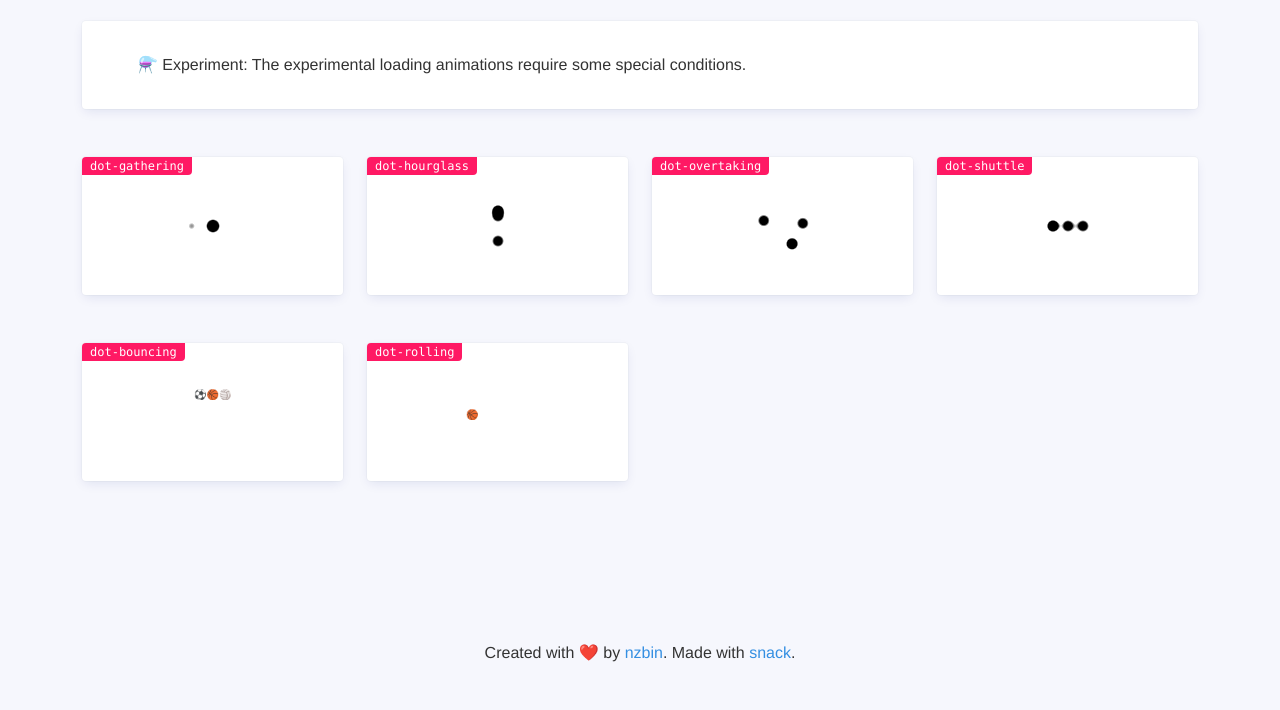
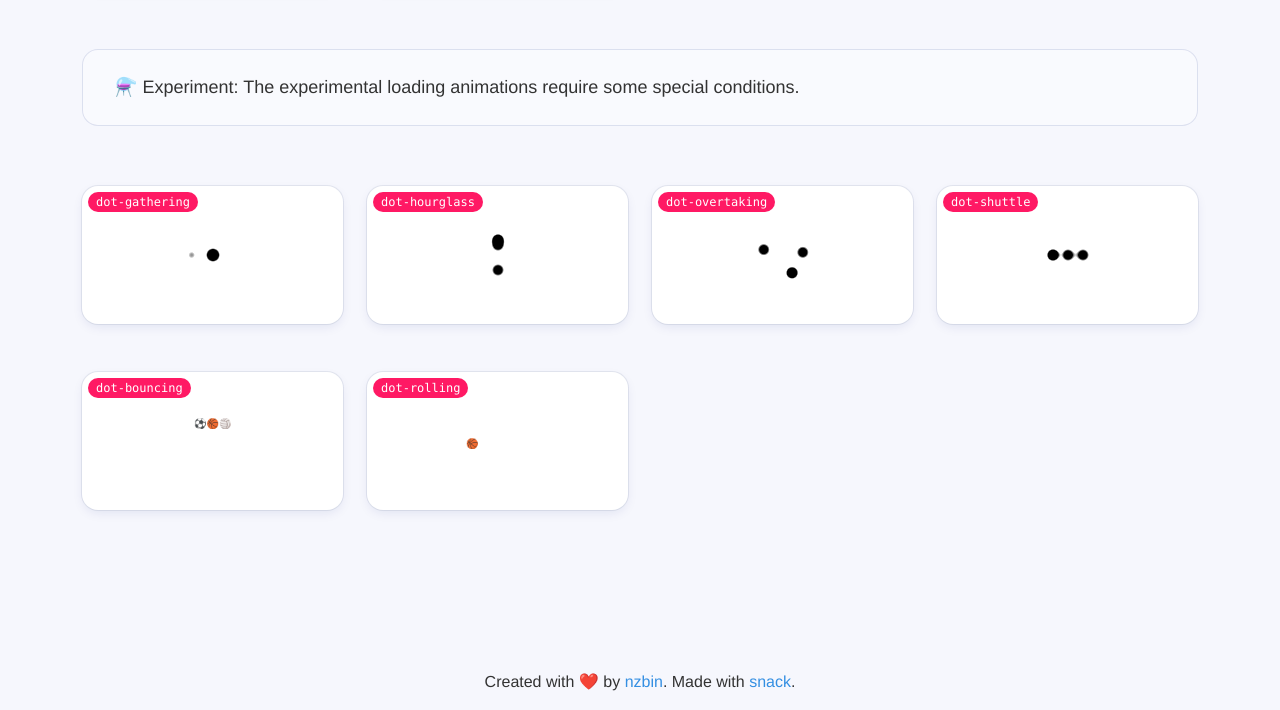
Before and after one commit to nzbin/three-dots, a plain HTML site: page index.html in a window 1280 px wide. Shown: the part 907-1617 px from the top of the page. Before the commit the page ends 1588 px from the top, so only its background shows below. Drawn offline with Linux system fonts and the light colour scheme; some packages are replaced by stand-ins of ours; a script that the page names is missing.

Commit message:
docs: improve styles of the site

```diff
--- a/index.html
+++ b/index.html
@@ -23,32 +23,42 @@
       font-size: 16px;
     }
 
+    .heading {
+      margin: 36px 0;
+      padding: 24px 32px;
+      background: rgba(255, 255, 255, 0.4);
+      border: 1px solid rgba(0, 32, 128, 0.12);
+      border-radius: 16px;
+      font-size: 18px;
+    }
+
     .snippet {
       position: relative;
       background: #fff;
-      padding: 2rem 5%;
-      margin: 1.5rem 0;
-      box-shadow: 0 4px 12px -2px rgba(0, 32, 128, .1), 0 0 0 1px #f0f2f7;
-      border-radius: .25rem;
+      padding: 32px 5%;
+      margin: 24px 0;
+      box-shadow: 0 4px 12px -2px rgba(0, 32, 128, .1), 0 0 0 1px rgba(60, 80, 120, 0.1);
+      border-radius: 16px;
     }
 
-    .examples .snippet::before {
+    .snippet::before {
       display: inline-block;
       position: absolute;
-      top: 0;
-      left: 0;
+      top: 6px;
+      left: 6px;
       padding: 0 8px;
       content: attr(data-title);
-      font-size: .75rem;
+      font-size: 12px;
       font-family: SFMono-Regular, Menlo, Monaco, Consolas, "Liberation Mono", "Courier New", monospace;
       color: white;
       background-color: rgb(255, 25, 100);
-      border-radius: .25rem 0 .25rem 0;
+      border-radius: 10px;
+      line-height: 20px;
     }
 
-    .examples .snippet:hover {
+    .snippet:hover {
       cursor: pointer;
-      outline: solid rgb(255, 25, 100);
+      outline: 2px solid rgb(255, 25, 100);
     }
 
     .stage {
@@ -56,7 +66,7 @@
       justify-content: center;
       align-items: center;
       position: relative;
-      padding: 2rem 0;
+      padding: 32px 0;
       margin: 0 -5%;
       overflow: hidden;
     }
@@ -81,8 +91,8 @@
       border-radius: 4px;
       font-size: 12px;
       line-height: 1;
+      color: white;
       background-color: rgba(97, 97, 97, .9);
-      color: #fff;
       transform: translateX(-50%);
       content: attr(aria-label);
       pointer-events: none;
@@ -96,7 +106,7 @@
     <![endif]-->
   <main>
     <div class="container">
-      <div class="snippet">
+      <div class="heading">
         🔮 <a href="https://github.com/nzbin/three-dots" target="_blank" title="three-dots">
           Three Dots</a> is a set of CSS loading animations made with just single element.
         I hope this project can not only enhance your CSS skills but also inspire your imagination.
@@ -216,7 +226,7 @@
         </div>
       </div>
 
-      <div class="snippet">
+      <div class="heading">
         ⚗️ Experiment: The experimental loading animations require some special conditions.
       </div>
 
@@ -286,7 +296,7 @@
           integrity="sha512-7O5pXpc0oCRrxk8RUfDYFgn0nO1t+jLuIOQdOMRp4APB7uZ4vSjspzp5y6YDtDs4VzUSTbWzBFZ/LKJhnyFOKw=="
           crossorigin="anonymous" referrerpolicy="no-referrer"></script>
   <script>
-    const snippets = document.querySelectorAll('.examples .snippet');
+    const snippets = document.querySelectorAll('.snippet');
 
     for (let i = 0; i < snippets.length; i++) {
       snippets[i].addEventListener('mouseleave', clearTooltip);
@@ -303,10 +313,8 @@
       e.currentTarget.removeAttribute('aria-label');
     }
 
-    const clipboardSnippets = new ClipboardJS('.examples .snippet', {
-      text: trigger => {
-        return trigger.getAttribute('data-title');
-      }
+    const clipboardSnippets = new ClipboardJS('.snippet', {
+      text: trigger => trigger.getAttribute('data-title')
     });
 
     clipboardSnippets.on('success', e => {
```
